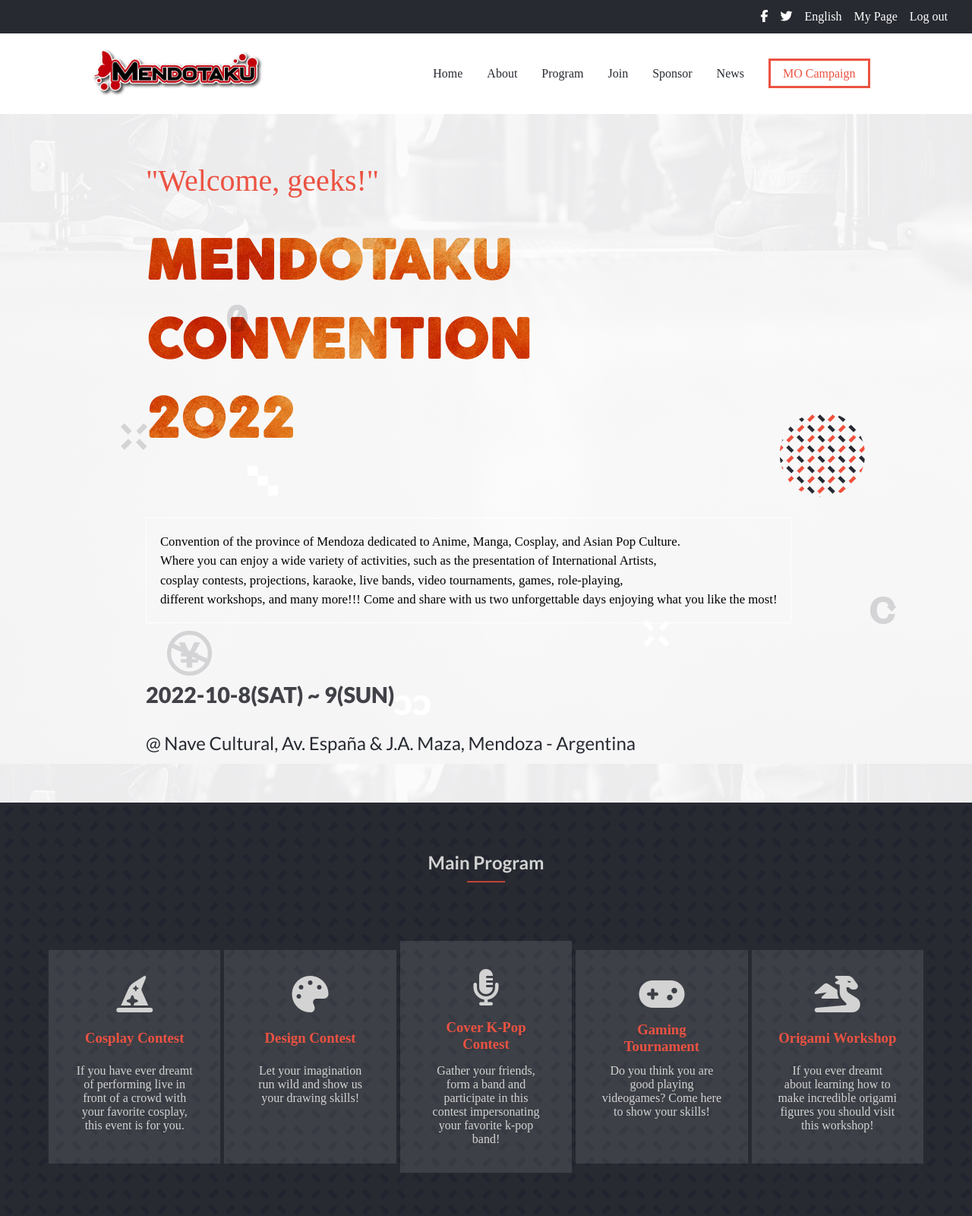
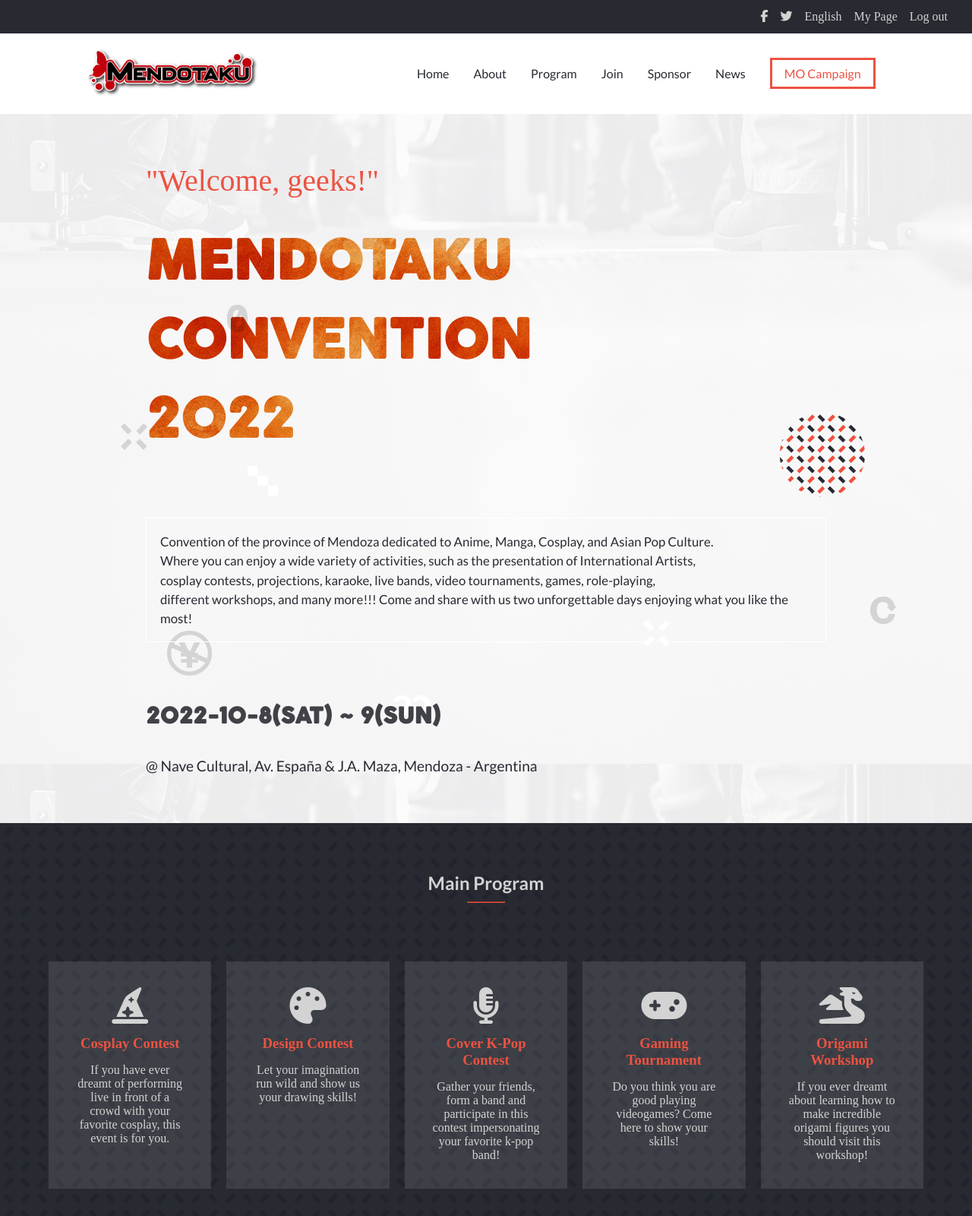
Before and after one commit to LokurasRlz/Convention, a website: page index.html in a window 1280 px wide. Shown: the top 1600 px of the page at 76% size. Drawn offline with Linux system fonts and the light colour scheme.

Commit message:
Made changes required for the reviewer

```diff
--- a/css/styles.css
+++ b/css/styles.css
@@ -27,6 +27,7 @@
 .desk-hover:link {
   color: #272a31;
   list-style: none;
+  font-family: 'Lato', sans-serif;
 }
 
 .cc-unit:link {
@@ -34,7 +35,7 @@
 }
 
 .up-links {
-  color: white;
+  color: #d3d3d3;
   text-decoration: none;
   list-style: none;
 }
@@ -147,13 +148,16 @@
   padding: 2%;
   margin-top: 5%;
   margin-bottom: 5%;
+  color: #272a31;
+  font-family: 'Lato', sans-serif;
+  font-weight: 500;
 }
 
 .birthdate {
   color: rgb(65, 65, 72);
   font-weight: 800;
   font-size: 1.8rem;
-  font-family: 'Lato', sans-serif;
+  font-family: 'Cocogoose', sans-serif;
   text-align: center;
 }
 
@@ -161,7 +165,8 @@
   color: #272a31;
   text-align: center;
   font-family: 'Lato', sans-serif;
-  font-size: 1.5rem;
+  font-size: 1.2rem;
+  font-weight: 400;
 }
 
 /* Cards page */
@@ -193,8 +198,10 @@
 }
 
 .events__grid {
-  display: grid;
-  grid-template: repeat(5, 1fr) / 1fr;
+  /* display: grid;
+  grid-template: repeat(5, 1fr) / 1fr; */
+  display: flex;
+  flex-direction: column;
   gap: 20px;
   justify-content: center;
   width: 90%;
@@ -206,12 +213,15 @@
 
 .events__cards {
   background-color: rgba(255, 255, 255, 0.1);
-  display: grid;
-  grid-template: 1fr /0.3fr 0.9fr 3fr;
+
+  /* display: grid;
+  grid-template: 1fr /0.3fr 0.9fr 3fr; */
+  display: flex;
+  flex-direction: row;
   justify-content: left;
   align-items: center;
   align-content: space-between;
-  padding: 5%;
+  padding: 3%;
   gap: 15px;
 }
 
@@ -263,6 +273,8 @@
   padding: 1rem;
   margin: 1rem;
   font-weight: 400;
+  font-family: 'Lato', sans-serif;
+  color: #272a31;
 }
 
 .about-mail {
@@ -275,6 +287,10 @@
   display: flex;
   flex-direction: column;
   align-items: center;
+  font-family: 'Lato', sans-serif;
+  color: #272a31;
+  background-color: white;
+  border: 1px solid #d3d3d3;
 }
 
 .about-logo {
@@ -285,6 +301,8 @@
   gap: 2rem;
   padding: 2rem;
   text-align: center;
+  color: #272a31;
+  font-family: 'Lato', sans-serif;
 }
 
 .card1 {
@@ -360,6 +378,8 @@
   padding: 2rem;
   gap: 1rem;
   text-align: center;
+  color: #272a31;
+  font-family: 'Lato', sans-serif;
 }
 
 .desktop-about {
@@ -499,7 +519,7 @@
 }
 
 #partners h2 {
-  color: white;
+  color: #d3d3d3;
   font-weight: 500;
   text-align: center;
   font-family: 'Lato', sans-serif;
@@ -571,10 +591,19 @@
   padding: 2rem;
   align-items: center;
   justify-content: center;
+  color: #d3d3d3;
+  font-family: 'Lato', sans-serif;
+}
+
+.copyright-logo.h6 {
+  color: #d3d3d3;
+  font-family: 'Lato', sans-serif;
 }
 
 .copyright-logo {
   width: 50%;
+  color: #272a31;
+  font-family: 'Lato', sans-serif;
 }
 
 .artist_container {
@@ -687,26 +716,21 @@
   .events__grid {
     display: flex;
     flex-wrap: wrap;
-    grid-template: 1fr / repeat(5, 1fr);
-    gap: 5px;
-    justify-items: center;
-    align-items: center;
+    flex-direction: row;
   }
 
   .events__cards {
     flex: 1 1 190px;
-    display: grid;
-    grid-template: 1fr 1fr 2fr / 1fr;
-    justify-content: center;
-    justify-items: center;
-    align-content: center;
-    gap: 10px;
-    padding: 3%;
+    display: flex;
+    flex-direction: column;
+    max-height: 20%;
   }
 
   .events__cards p {
     text-align: center;
     align-self: flex-start;
+    justify-content: center;
+    flex-wrap: wrap;
   }
 
   #participate {
@@ -800,6 +824,11 @@
     width: 15%;
   }
 
+  .copyright-logo.h6 {
+    color: #272a31;
+    font-family: 'Lato', sans-serif;
+  }
+
   #partners-main {
     display: flex;
   }
```
